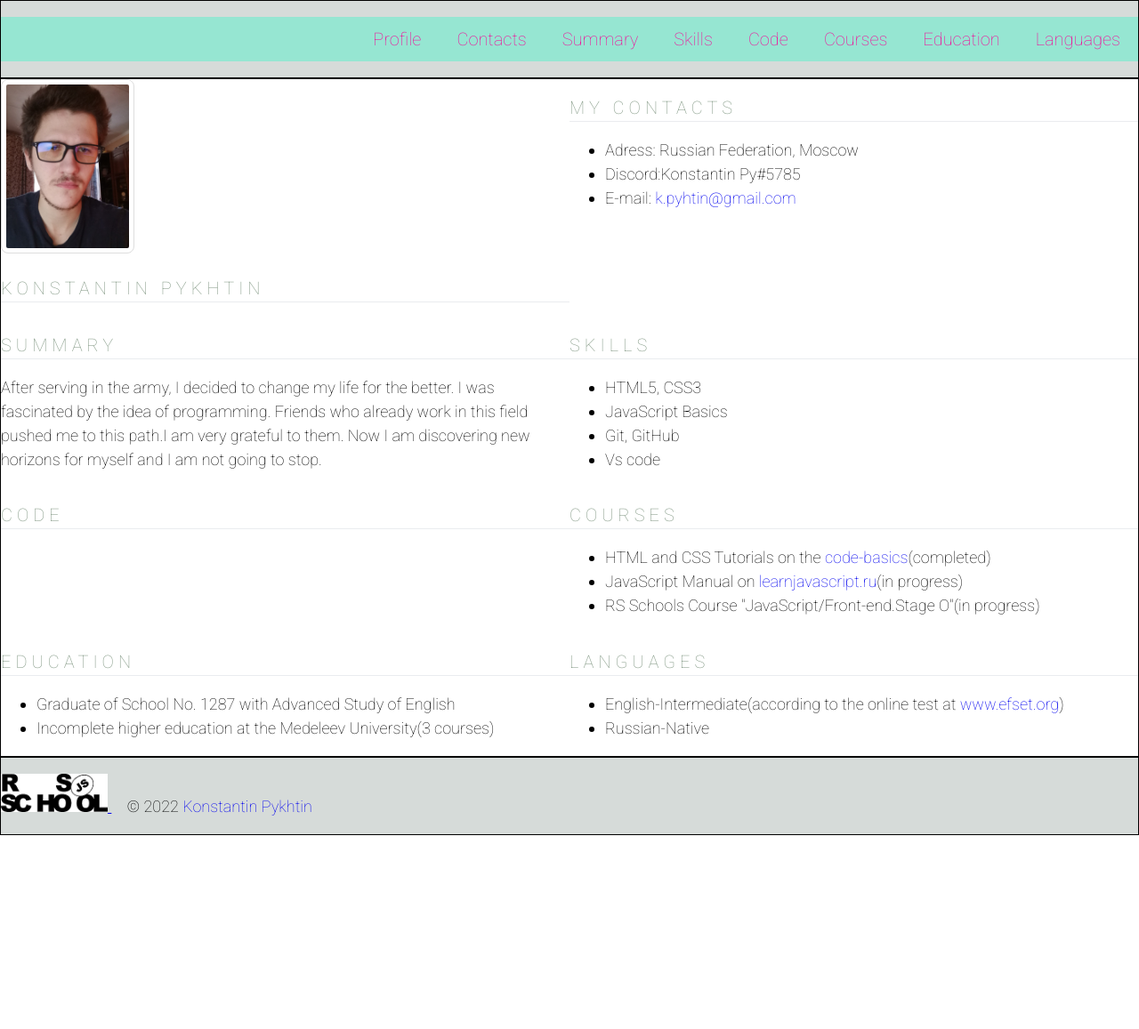
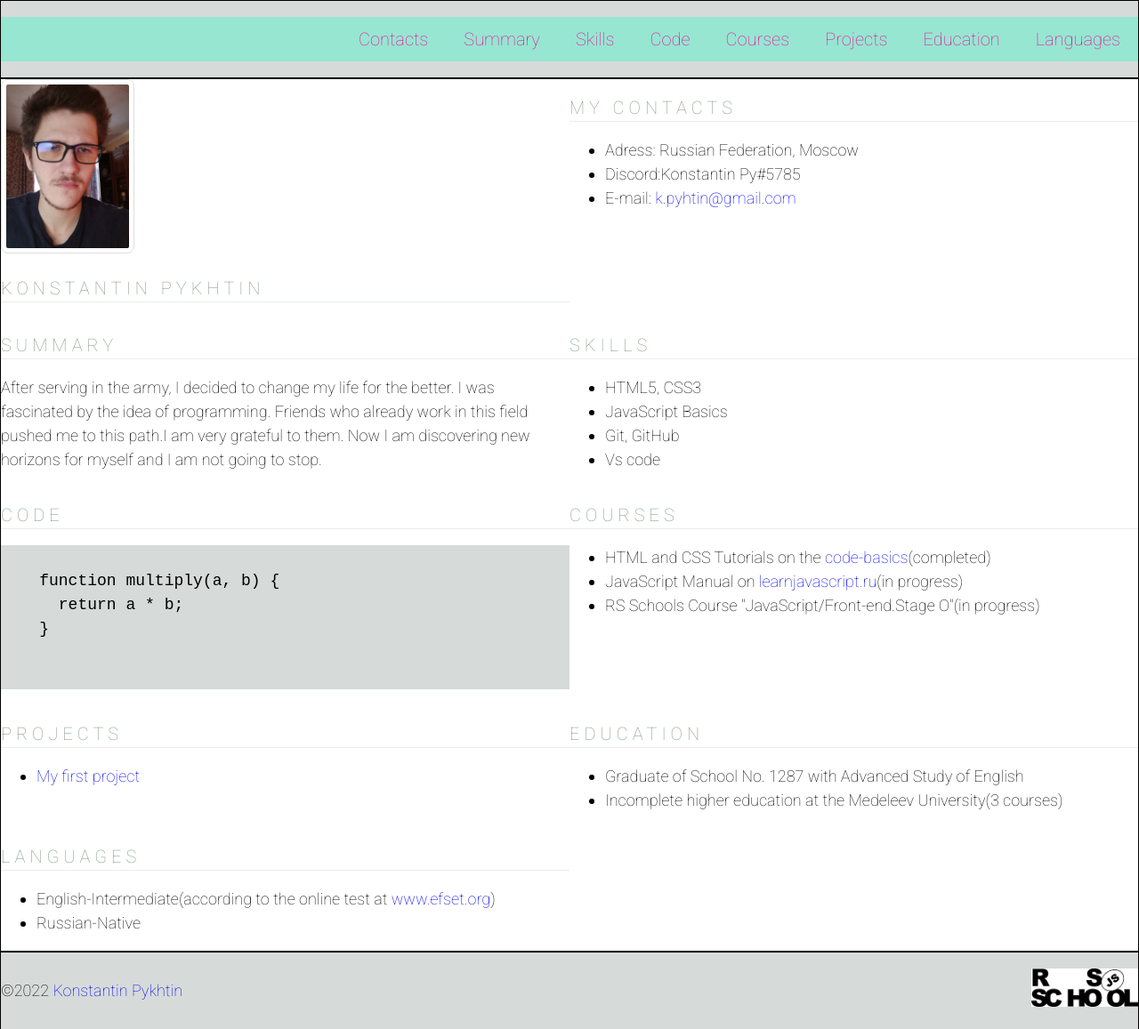
Before and after one commit to KonstantinPy/rsschool-cv1, a plain HTML site: page index.html in a window 1280 px wide. Shown: the whole page at 89% size. Before the commit the page ends 939 px from the top, so only its background shows below. Drawn offline with Linux system fonts and the light colour scheme.

Commit message:
feat: add new section

```diff
--- a/index.html
+++ b/index.html
@@ -16,21 +16,21 @@
         <div class="container">
             <nav class="nav">
                 <ul class="nav-list">
-                    <li class="nav-item"><a href="#profile" class="nav-link">Profile</a></li>
                     <li class="nav-item"><a href="#contacts" class="nav-link">Contacts</a></li>
                     <li class="nav-item"><a href="#summary" class="nav-link">Summary</a></li>
                     <li class="nav-item"><a href="#skills" class="nav-link">Skills</a></li>
                     <li class="nav-item"><a href="#code" class="nav-link">Code</a></li>
                     <li class="nav-item"><a href="#courses" class="nav-link">Courses</a></li>
+                    <li class="nav-item"><a href="#projects" class="nav-link">Projects</a></li>
                     <li class="nav-item"><a href="#education" class="nav-link">Education</a></li>
                     <li class="nav-item"><a href="#languages" class="nav-link">Languages</a></li>
                 </ul>
             </nav>
-        <div>
+        </div>
     </header>
     <main class="main">
         <div class="container main-container">
-            <section class="section" id="profile">
+            <section class="section">
                 <img class="img" src="./assets/image1.jpg" alt="avatar">
                 <h1 class="section-title">Konstantin Pykhtin</h1>
             </section>
@@ -39,7 +39,7 @@
                 <ul>
                     <li>Adress: Russian Federation, Moscow</li>
                     <li>Discord:Konstantin Py#5785</li>
-                    <li>E-mail: <a class="link" href="mailto:k.pyhtin@gmail.com">k.pyhtin@gmail.com</a></li>
+                    <li>E-mail: <a class="link" target="_blank" href="mailto:k.pyhtin@gmail.com">k.pyhtin@gmail.com</a></li>
                 </ul>
             </section>
             <section class="section" id="summary">
@@ -59,13 +59,30 @@
             </section>
             <section class="section" id="code">
                 <h2 class="section-title">Code</h2>
+                <div>
+                    <pre class="highlight">
+                        <code>
+    function multiply(a, b) {
+      return a * b;
+    }
+                        </code>
+                    </pre>
+                </div>
             </section>
             <section class="section" id="courses">
                 <h2 class="section-title">Courses</h2>
                 <ul>
-                    <li>HTML and CSS Tutorials on the <a class="link" href="https://ru.code-basics.com/">code-basics</a>(completed)</li>
-                    <li>JavaScript Manual on <a class="link" href="https://learn.javascript.ru/">learnjavascript.ru</a>(in progress)</li>
+                    <li>HTML and CSS Tutorials on the <a target="_blank" class="link" href="https://ru.code-basics.com/">code-basics</a>(completed)</li>
+                    <li>JavaScript Manual on <a target="_blank" class="link" href="https://learn.javascript.ru/">learnjavascript.ru</a>(in progress)</li>
                     <li>RS Schools Course "JavaScript/Front-end.Stage O"(in progress)</li>
+                </ul>
+            </section>
+            <section class="section" id="projects">
+                <h2 class="section-title">Projects</h2>
+                <ul>
+                    <li>
+                        <a target="_blank" class="link" href="https://github.com/KonstantinPy/rsschool-cv">My first project</a>
+                    </li>
                 </ul>
             </section>
             <section class="section" id="education">
@@ -83,7 +100,7 @@
                 <h2 class="section-title">Languages</h2>
                 <ul>
                     <li>
-                        English-Intermediate(according to the online test at <a class="link" href="https://www.efset.org/">www.efset.org</a>)
+                        English-Intermediate(according to the online test at <a target="_blank" class="link" href="https://www.efset.org/">www.efset.org</a>)
                     </li>
                     <li>
                         Russian-Native
@@ -94,11 +111,14 @@
     </main>
     <footer class="footer">
         <div class="container">
-            <p>
-                <a href="https://rs.school/js/">
+            <p class="footer-info">
+                <span>
+                     &copy;<time>2022</time>
+                     <a target="_blank" class="link" href="https://github.com/KonstantinPy">Konstantin Pykhtin</a>
+                </span>
+                <a target="_blank" href="https://rs.school/js/">
                 <img class="img2" src="./assets/rs_school_js.ico" alt="rs_school icon">
                 </a>
-                 &nbsp;&nbsp;&nbsp;&nbsp;&copy; 2022 <a class="link" href="https://github.com/KonstantinPy">Konstantin Pykhtin</a>
             </p>
         </div>
     </footer>
--- a/style.css
+++ b/style.css
@@ -95,7 +95,17 @@
     border-bottom: 1px solid #eaecef;
 }
 
+.highlight{
+    background-color: rgba(120, 135, 131, 0.3);
+}
+
 .footer {
     border: 1px solid black;
     background-color: rgba(120, 135, 131, 0.3);
 }
+
+.footer-info {
+    display: flex;
+    justify-content: space-between;
+    align-items: center;
+}
```
